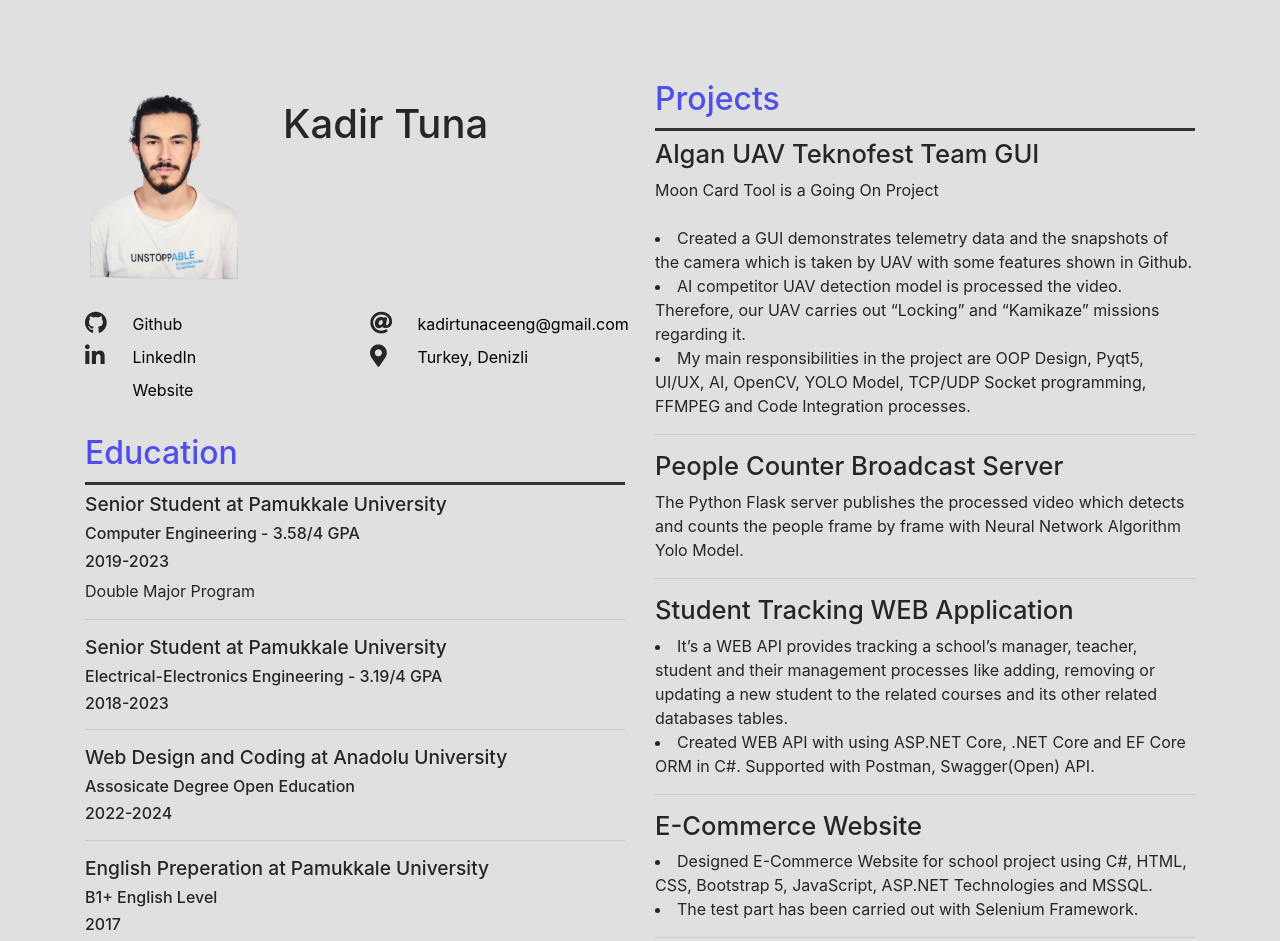
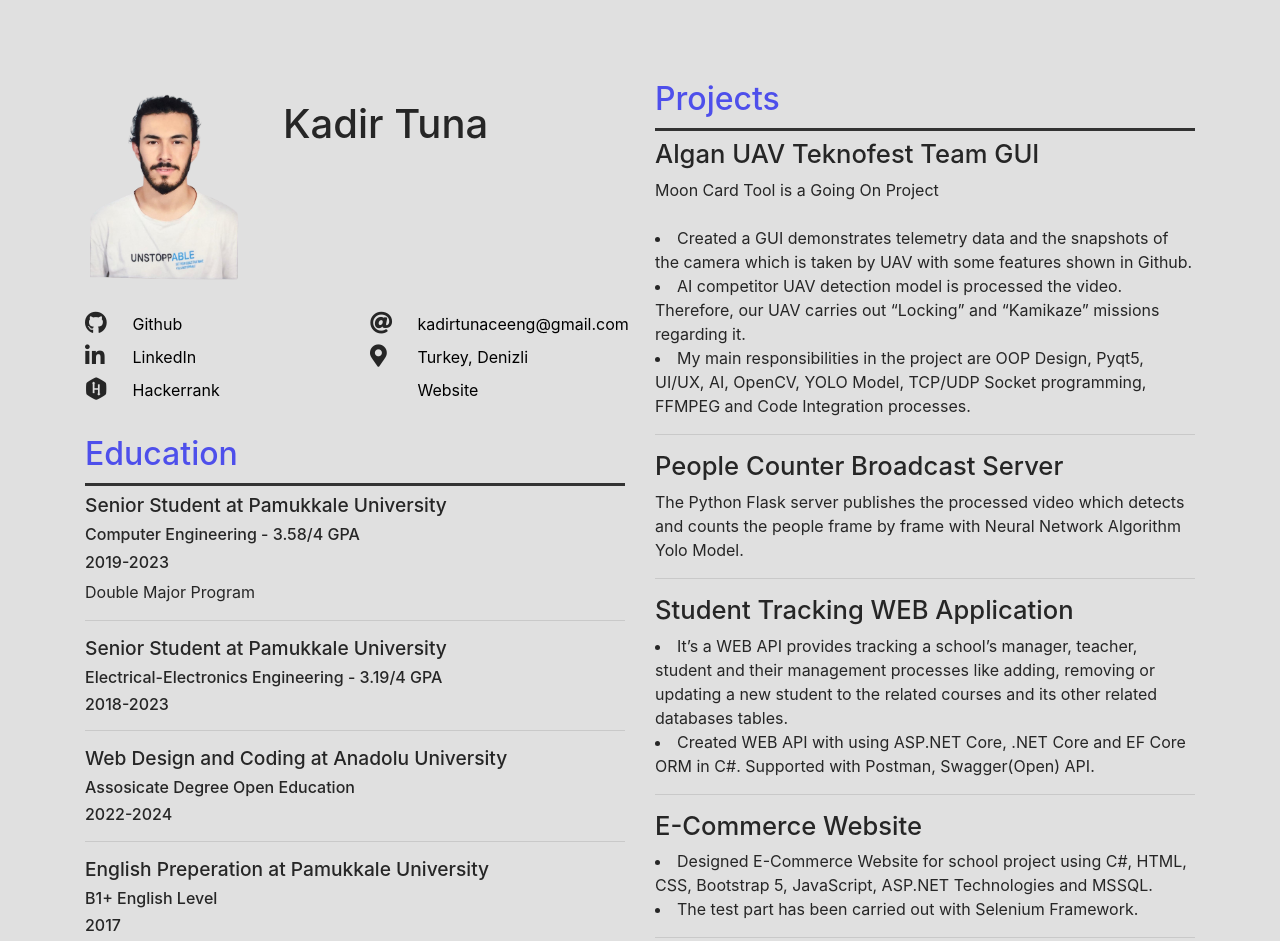
Before and after one commit to kadirtuna/kadirtuna.github.io, a plain HTML site: page index.html in a window 1280 px wide. Shown: the top 941 px of the page. Drawn offline with nearby package versions, Linux system fonts and the light colour scheme.

Commit message:
Update index.html

```diff
--- a/index.html
+++ b/index.html
@@ -117,6 +117,18 @@
                 </div>
               </div>
               <div class="row mt-2">
+                <div class="col-6">
+                  <div class="row">
+                    <div class="col-2"><i class="fab fa-hackerrank"></i></div>
+                    <div class="col-10">
+                      <a
+                        target="_blank"
+                        href="https://www.hackerrank.com/kadirtuna"
+                        >Hackerrank</a
+                      >
+                    </div>
+                  </div>
+                </div>
                 <div class="col-6">
                   <div class="row">
                     <div class="col-2"><i class="fas fa-wand-magic"></i></div>
```
